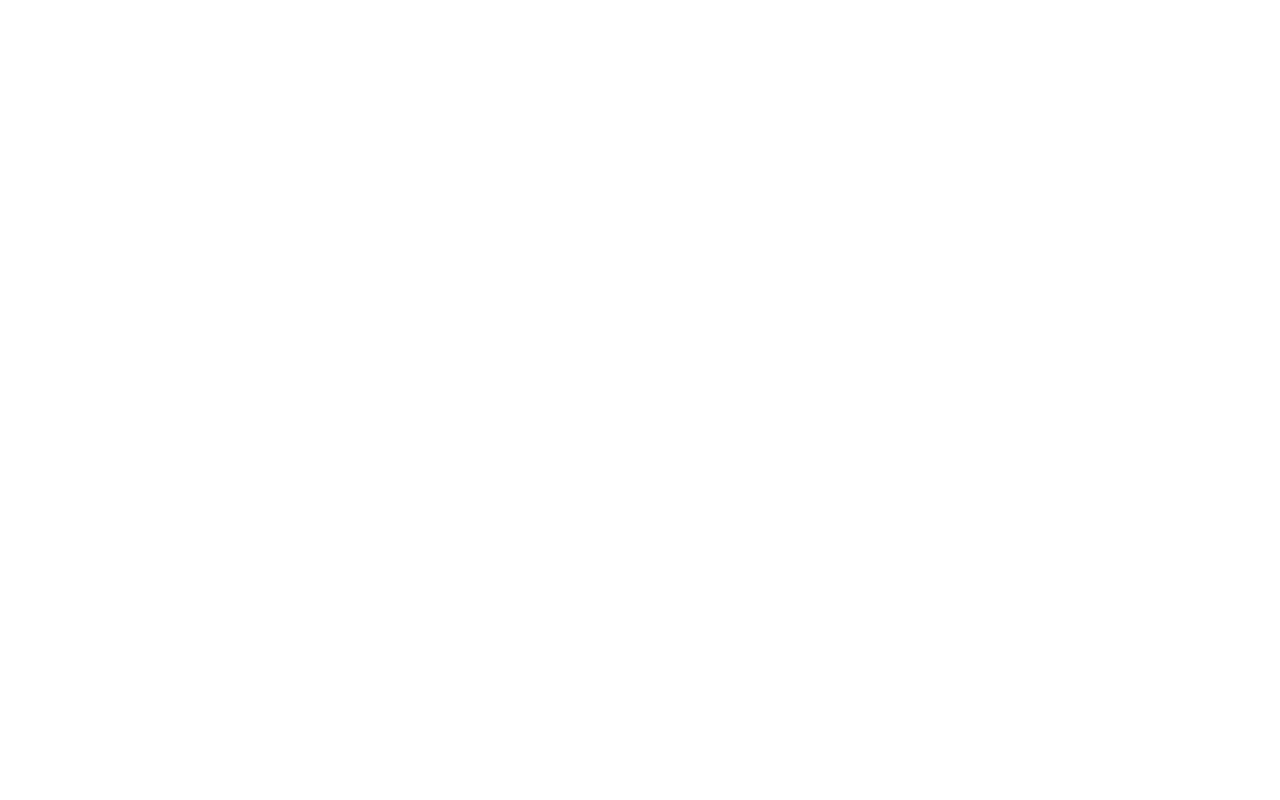
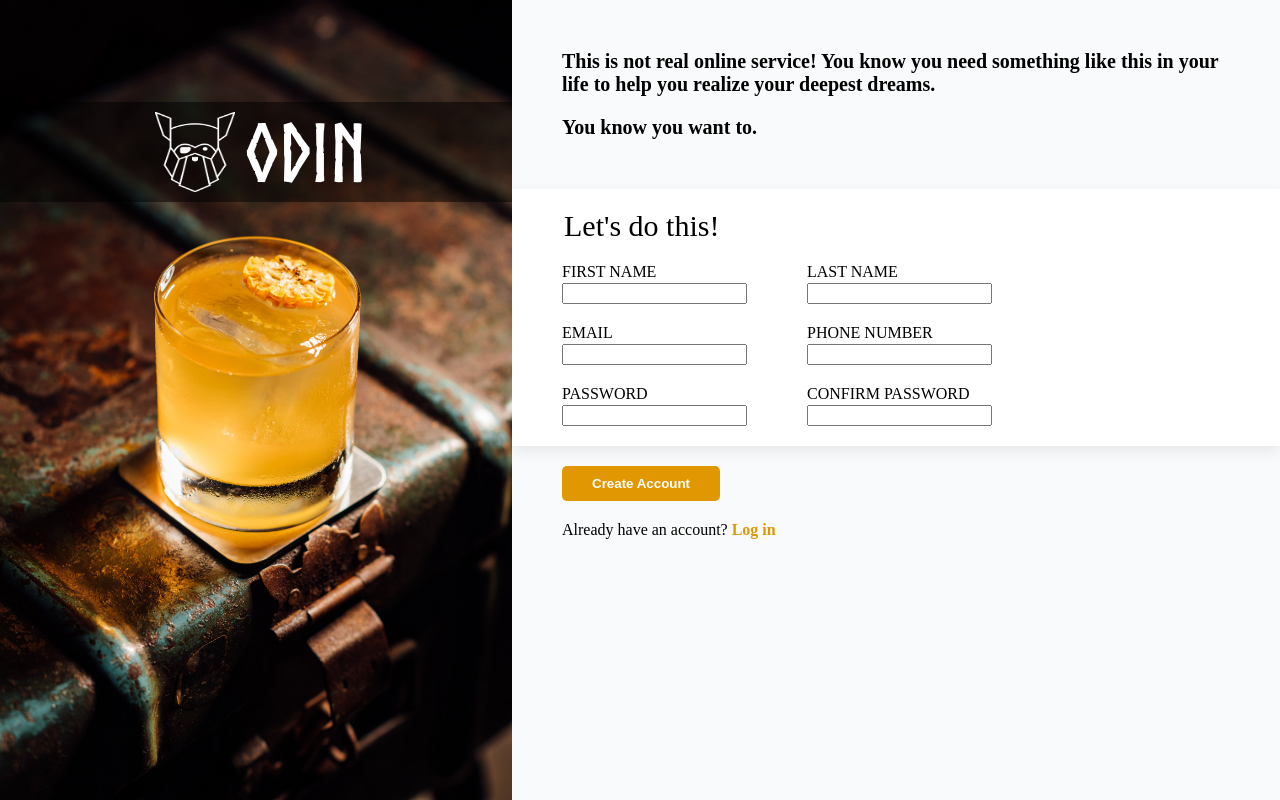
Before and after one commit to OualidTRIDI/Sign-up-Form-TheOdinProject, a plain HTML site: page index.html in a window 1280 px wide. Drawn offline with Linux system fonts and the light colour scheme.

Commit message:
Finish The Task

```diff
--- a/index.html
+++ b/index.html
@@ -6,7 +6,74 @@
     <meta name="viewport" content="width=device-width, initial-scale=1.0" />
     <link rel="stylesheet" href="style.css" />
     <script src="script.js" defer></script>
-    <title>Document</title>
+    <title>SIGN UP</title>
   </head>
-  <body></body>
+  <body>
+    <div class="container">
+      <div class="left-side">
+        <div class="background-image"></div>
+        <div class="logo-section">
+          <span class="logo-image"></span>
+          <div class="logo-text">ODIN</div>
+        </div>
+      </div>
+      <div class="right-side">
+        <div class="quote">
+          This is not real online service! You know you need something like this
+          in your life to help you realize your deepest dreams.
+          <div>You know you want to.</div>
+        </div>
+        <form>
+          <div class="inputs-area">
+            <legend class="form-title">Let's do this!</legend>
+
+            <div class="row-1">
+              <div class="inputs">
+                <label for="first_name">FIRST NAME</label>
+                <input type="text" name="first_name" id="first_name" />
+              </div>
+
+              <div class="inputs">
+                <label for="last_name">LAST NAME</label>
+                <input type="text" name="last_name" id="last_name" />
+              </div>
+            </div>
+
+            <div class="row-2">
+              <div class="inputs">
+                <label for="email">EMAIL</label>
+                <input type="email" name="email" id="email" />
+              </div>
+
+              <div class="inputs">
+                <label for="phone_number">PHONE NUMBER</label>
+                <input type="tel" name="phone_number" id="phone_number" />
+              </div>
+            </div>
+
+            <div class="row-3">
+              <div class="inputs">
+                <label for="password">PASSWORD</label>
+                <input type="password" name="password" id="password" />
+              </div>
+
+              <div class="inputs">
+                <label for="confirm_password">CONFIRM PASSWORD</label>
+                <input
+                  type="password"
+                  name="confirm_password"
+                  id="confirm_password"
+                />
+              </div>
+            </div>
+          </div>
+
+          <button type="submit">Create Account</button>
+        </form>
+        <div class="have-account">
+          Already have an account? <span> Log in</span>
+        </div>
+      </div>
+    </div>
+  </body>
 </html>
--- a/style.css
+++ b/style.css
@@ -0,0 +1,104 @@
+@font-face {
+  font-family: NorseBold;
+  src: url("./assets/Norse-Bold.otf") format("opentype");
+}
+
+body {
+  min-height: 100vh;
+  background-color: #fff;
+  margin: 0px;
+}
+
+.container {
+  display: flex;
+}
+
+.left-side {
+  width: 40%;
+  min-height: 100vh;
+  flex-shrink: 0;
+  background: url(images/background-img.jpg) no-repeat;
+  background-size: 100% 100%;
+}
+
+.logo-section {
+  background-color: rgba(0, 0, 0, 0.5);
+  display: flex;
+  justify-content: center;
+  margin-top: 20%;
+}
+
+.logo-image {
+  height: 100px;
+  width: 100px;
+  background: url(images/odin-lined.png) no-repeat 50% 50%;
+  background-size: 80px 80px;
+}
+
+.logo-text {
+  font-family: NorseBold;
+  margin-top: auto;
+  margin-bottom: auto;
+  color: #fff;
+  font-size: 5rem;
+}
+
+.right-side {
+  display: flex;
+  flex-direction: column;
+  background-color: #f9fafb;
+  min-height: 100vh;
+}
+
+.quote {
+  font-size: 20px;
+  font-weight: bold;
+  padding: 50px;
+}
+
+.quote div {
+  padding-top: 20px;
+}
+
+.inputs-area {
+  background-color: #fff;
+  padding: 20px 50px;
+  box-shadow: 0px 5px 14px rgba(0, 0, 0, 0.08);
+}
+
+.form-title {
+  font-size: 30px;
+}
+
+.row-1,
+.row-2,
+.row-3 {
+  display: flex;
+  gap: 60px;
+  margin-top: 20px;
+}
+
+.inputs {
+  display: flex;
+  flex-direction: column;
+  gap: 2px;
+}
+
+button {
+  background-color: #e19702;
+  border: none;
+  color: #fff;
+  font-weight: bold;
+  margin: 20px 50px;
+  padding: 10px 30px;
+  border-radius: 5px;
+}
+
+.have-account {
+  margin-left: 50px;
+}
+
+.have-account span {
+  color: #e19702;
+  font-weight: bold;
+}
```
Also changed, not shown: assets/Norse-Bold.otf (added), images/background-img.jpg (added), images/odin-lined.png (added), 1 other file.
